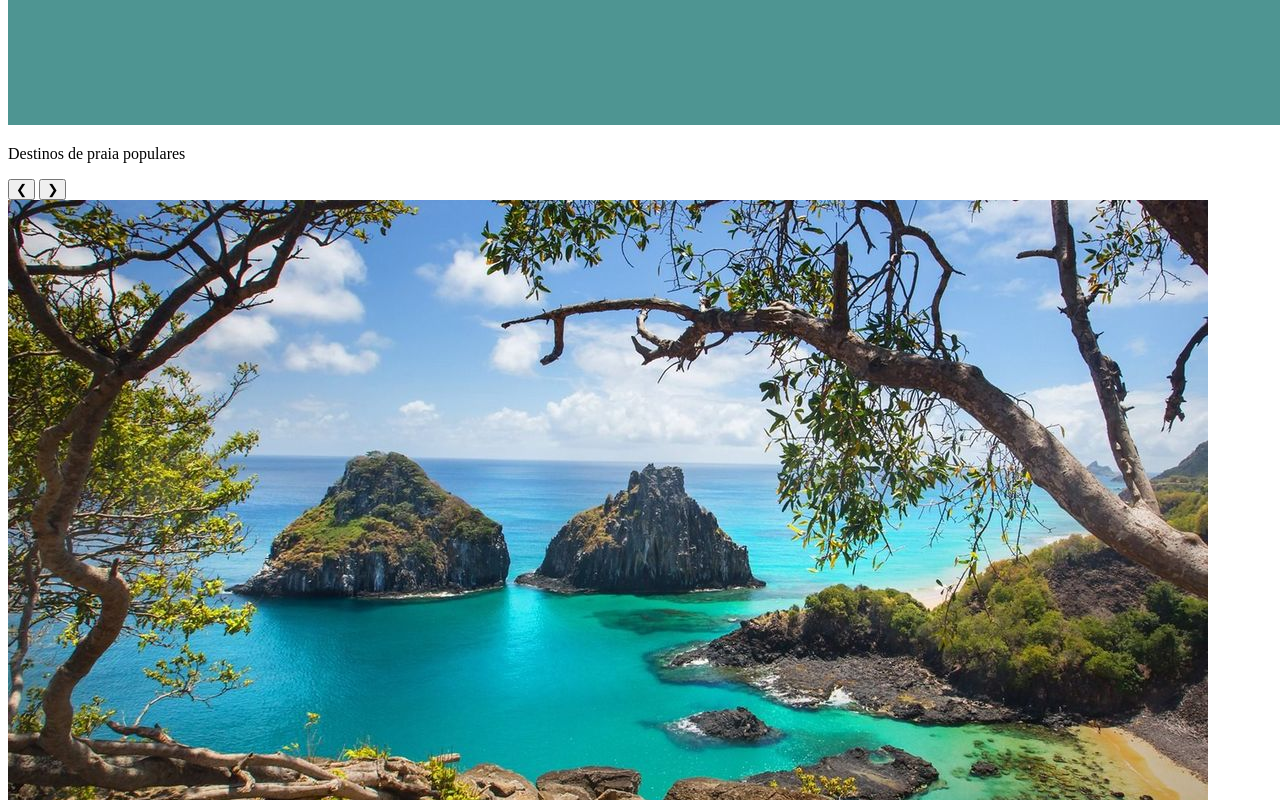
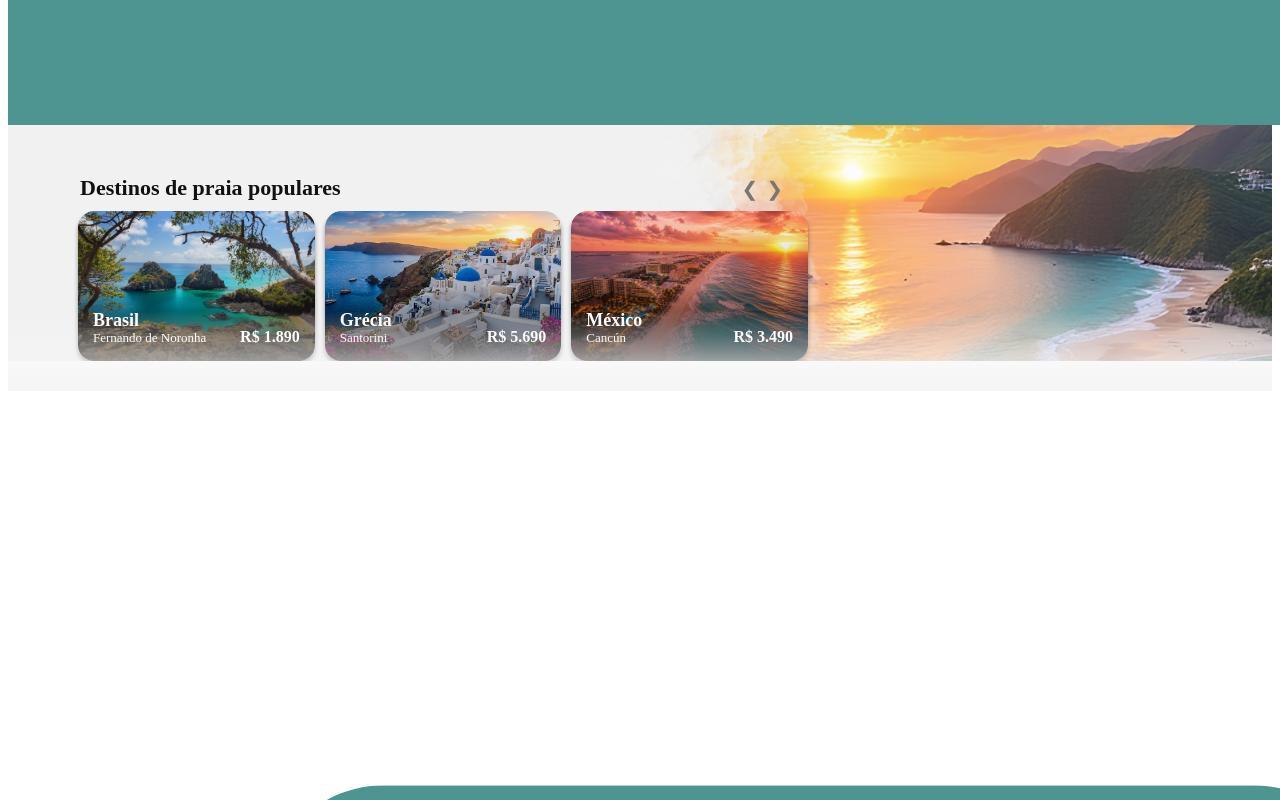
Before and after one commit to julliavsantos/BoaTour---Turismo, a plain HTML site: page index.html in a window 1280 px wide. Shown: the part 6440-7240 px from the top of the page. Drawn offline with Linux system fonts and the light colour scheme; files whose address does not match are found by name.

Commit message:
inicialização responsivo

```diff
--- a/css/style.css
+++ b/css/style.css
@@ -1239,3 +1239,159 @@ body.dark-mode .banner-btn {
     color: var(--text);
 }
 }
+
+@media screen and (min-width: 1200px){
+
+    .cont {
+    position: relative;
+    background-image: url("../img/banners/fundo.png");
+    background-size: cover;
+    background-position: center;
+    background-repeat: no-repeat;
+    background-attachment: fixed;
+}
+body.dark-mode .cont {
+    background-image: url("../img/banners/fundodarkmode.png");
+}
+.cont::before {
+    content: "";
+    position: absolute;
+    bottom: -30px;
+    left: 0;
+    width: 100%;
+    height: 80px;
+        background: linear-gradient(
+            to bottom,
+            transparent,
+        var(--bg-soft)
+    );
+    z-index: 5;
+    pointer-events: none;
+    }
+    .galeria {
+    width: 800px;
+    height: 9vh;
+    display: flex;
+    align-items: flex-end;
+    justify-content: space-between;
+    padding: 0 20px;
+    box-sizing: border-box;
+}
+.galeria p {
+    margin: 0 0 0 52px;
+    font-size: 22px;
+    font-weight: bold;
+    color: var(--heading);
+}
+.galeria .prev {
+    margin-left: auto;
+    margin-right: 2px;
+}
+.galeria .next {
+    margin-left: 0;
+    margin-right: 2px;
+}
+.prev,
+.next {
+    position: static;
+    background: transparent;
+    color:var(--muted);
+    border: none;
+    border-radius: 0;
+    padding: 0 3px;
+    margin-top: 0;
+    margin-bottom: 0;
+    cursor: pointer;
+    font-size: 20px;
+    font-weight: 200;
+    box-shadow: none;
+}
+.prev:hover,
+.next:hover {
+    background-color: var(--hover);
+    transform: scale(1.1);
+}
+.slider {
+    position: relative;
+    width: 740px;
+    height: auto;
+    max-width: 100%;
+    margin: 10px 0 0 65px;
+    overflow: hidden;
+}
+.slides {
+    display: flex;
+    transition: transform 0.6s ease-in-out;
+}
+.slide {
+    flex: 0 0 calc(100% / 3);
+    display: flex;
+    justify-content: center;
+    box-sizing: border-box;
+    padding: 0 5px;
+}
+.card {
+    position: relative;
+    width: 100%;
+    height: 150px;
+    background: transparent;
+    color: var(--text);
+    border-radius: 16px;
+    box-shadow: 0 4px 4px rgba(0, 0, 0, 0.4);
+    text-align: left;
+    padding: 0;
+    overflow: hidden;
+    transition: transform 0.3s ease;
+    cursor: pointer;
+}
+.card:hover {
+    transform: scale(1.03);
+}
+.card img {
+    width: 100%;
+    height: 100%;
+    object-fit: cover;
+    border-radius: 16px;
+    margin: 0;
+    display: block;
+}
+.card::after {
+    content: "";
+    position: absolute;
+    inset: 0;
+    background: linear-gradient(
+        to top,
+        rgba(0, 0, 0, 0.75),
+        rgba(0, 0, 0, 0.15),
+        transparent
+    );
+    z-index: 0;
+}
+.card h2 {
+    position: absolute;
+    bottom: 30px;
+    left: 15px;
+    margin: 0;
+    color: white;
+    font-size: 18px;
+    z-index: 1;
+}
+.card p {
+    position: absolute;
+    bottom: 15px;
+    left: 15px;
+    margin: 0;
+    font-size: 13px;
+    color: white;
+    z-index: 1;
+}
+.preco {
+    position: absolute;
+    right: 15px;
+    bottom: 15px;
+    color: white;
+    font-size: 16px;
+    font-weight: bold;
+    z-index: 2;
+}
+}
```
